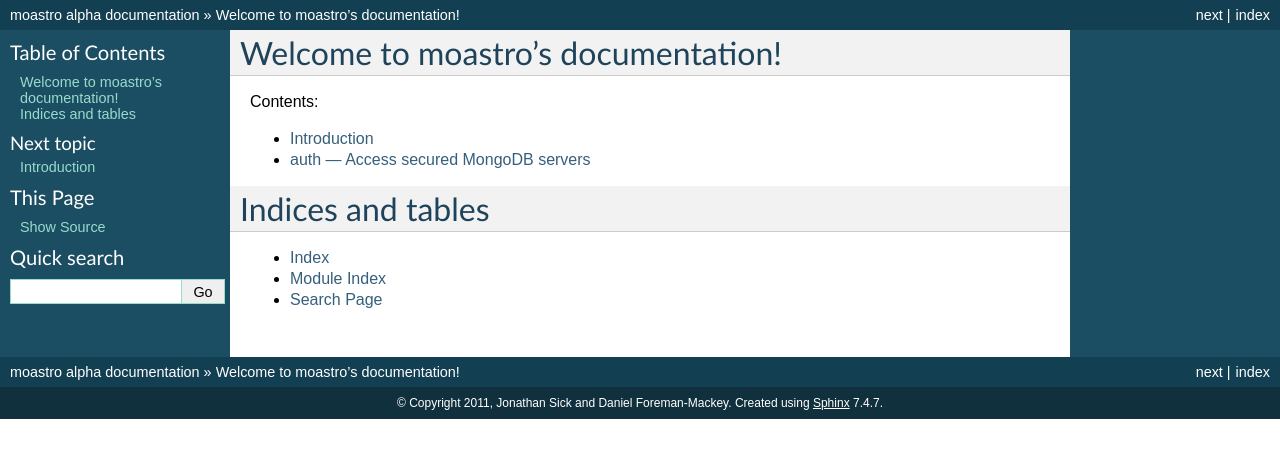
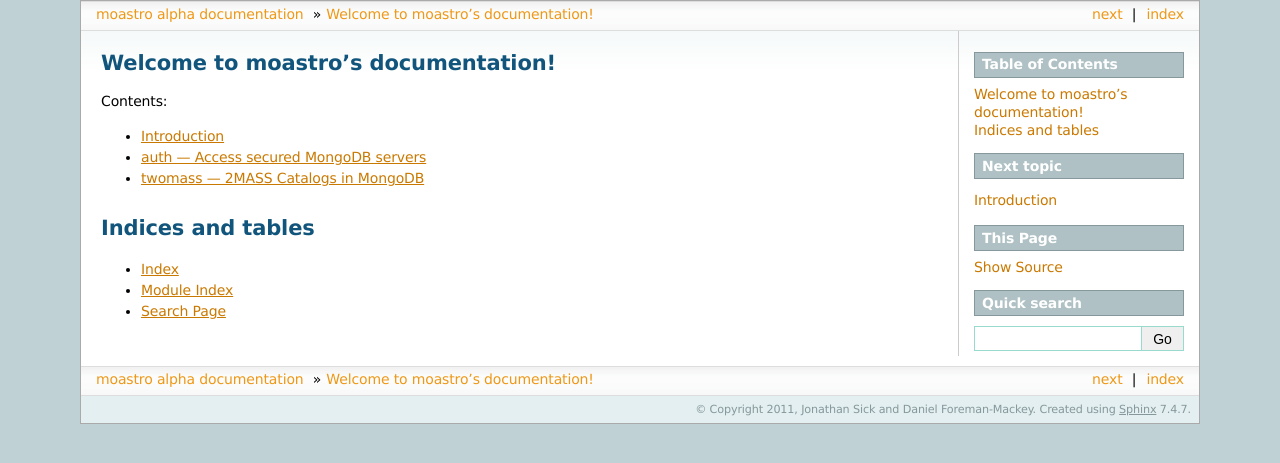
Before and after one commit to jonathansick/MoAstro, a Sphinx documentation site: the page built from docs/index.rst, in a window 1280 px wide. Shown: the top 463 px of the page. Built offline with Sphinx 7.4.7, drawn with Linux system fonts in a browser that asks for light colours; formulas are drawn with MathJax 3.

Commit message:
Add twomass to docs; using numpydoc?

```diff
--- a/docs/conf.py
+++ b/docs/conf.py
@@ -25,7 +25,11 @@
 
 # Add any Sphinx extension module names here, as strings. They can be extensions
 # coming with Sphinx (named 'sphinx.ext.*') or your custom ones.
-extensions = ['sphinx.ext.autodoc', 'sphinx.ext.doctest', 'sphinx.ext.intersphinx', 'sphinx.ext.todo', 'sphinx.ext.coverage', 'sphinx.ext.pngmath', 'sphinx.ext.ifconfig', 'sphinx.ext.viewcode']
+extensions = ['sphinx.ext.autodoc', 'sphinx.ext.doctest',
+    'sphinx.ext.intersphinx', 'sphinx.ext.todo', 'sphinx.ext.coverage',
+    'sphinx.ext.pngmath', 'sphinx.ext.ifconfig', 'sphinx.ext.viewcode',
+    'sphinx.ext.autosummary',
+    'numpydoc']
 
 # Add any paths that contain templates here, relative to this directory.
 templates_path = ['_templates']
@@ -91,7 +95,7 @@
 
 # The theme to use for HTML and HTML Help pages.  See the documentation for
 # a list of builtin themes.
-html_theme = 'default'
+html_theme = 'sphinxdoc'
 
 # Theme options are theme-specific and customize the look and feel of a theme
 # further.  For a list of options available for each theme, see the
--- a/docs/index.rst
+++ b/docs/index.rst
@@ -13,6 +13,7 @@
 
    intro
    auth
+   twomass
 
 Indices and tables
 ==================
--- /dev/null
+++ b/docs/twomass.rst
@@ -0,0 +1,5 @@
+twomass --- 2MASS Catalogs in MongoDB
+=====================================
+
+.. automodule:: twomass
+   :members: PSC
--- a/twomass.py
+++ b/twomass.py
@@ -160,8 +160,8 @@
 
         Examples
         --------
-        To query for all stars with *J-Ks > 0.5* mag within 2 degrees of M31, and
-        returning only the RA,Dec position, J magnitude and Ks magnitude:
+        To query for all stars with $J-K_s > 0.5$ mag within 2 degrees of M31, and
+        returning only the RA,Dec position, $J$ magnitude and $K_s$ magnitude:
 
         >>> psc = PSC()
         >>> recs = psc.find({"j_m-k_m": {"$gt": 0.5}},
```
